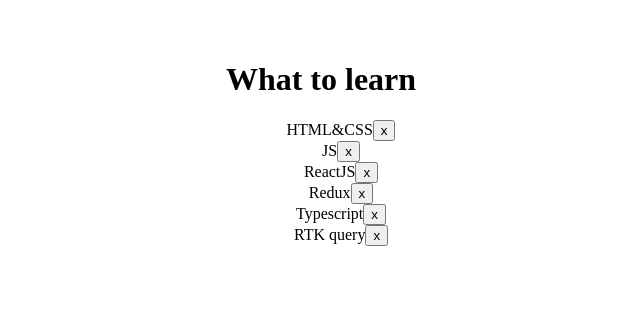
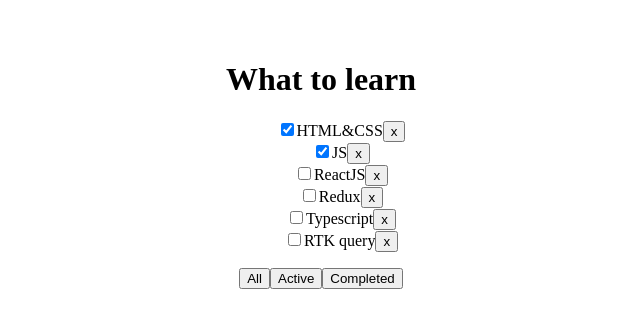
Before and after one commit to PizzerSpring/todolist, a React (Vite) app: page / in a window 1280 px wide. Shown: the top 328 px of the page, without its empty margins (319-959 px from the left). Built offline with nearby package versions, Linux system fonts and the light colour scheme.

Commit message:
Task filtering

```diff
--- a/src/App.tsx
+++ b/src/App.tsx
@@ -9,6 +9,8 @@
   isDone: boolean
 }
 
+export type FilterValuesType = 'all'| 'active' | 'completed'
+
 function App() {
   const [tasks, setTasks] = useState<TaskType[]>([
     { id: v1(), title: 'HTML&CSS', isDone: true },
@@ -17,17 +19,37 @@
     { id: v1(), title: 'Redux', isDone: false },
     { id: v1(), title: 'Typescript', isDone: false },
     { id: v1(), title: 'RTK query', isDone: false },
-  ])
+  ]);
+
+  const [filter, setFilter] = useState<FilterValuesType>('all');
+  console.log(filter)
+
+  let tasksForRender = tasks;
+
+  if(filter === 'active') {
+    tasksForRender = tasks.filter(t => !t.isDone);
+  }
+
+  if(filter === 'completed') {
+    tasksForRender = tasks.filter(t => t.isDone);
+  }
 
   const removeTask = (taskId: string) => {
     const filteredTasks = tasks.filter(t => t.id !== taskId);
     setTasks(filteredTasks);
   }
 
+  const filterTasks = (filter: FilterValuesType) => {
+    setFilter(filter);
+  }
+
 
   return (
     <>
-      <TodolistItem tasks={tasks} removeTask={removeTask}/>
+      <TodolistItem
+          tasks={tasksForRender}
+          removeTask={removeTask}
+          filterTasks={filterTasks}/>
     </>
   )
 }
--- a/src/TodolistItem.tsx
+++ b/src/TodolistItem.tsx
@@ -1,26 +1,30 @@
 import React from 'react';
-import {TaskType} from "./App.tsx";
+import {FilterValuesType, TaskType} from "./App.tsx";
 
 type TodolistItemType = {
     tasks: TaskType[]
     removeTask: (taskId: string) => void
+    filterTasks: (filter: FilterValuesType) => void
 }
 
-export const TodolistItem = ({tasks, removeTask}: TodolistItemType) => {
+export const TodolistItem = ({tasks, removeTask,filterTasks}: TodolistItemType) => {
     return (
         <div>
             <h1>What to learn</h1>
             <ul>
                 {tasks.map(t => {
                     return <li key={t.id}>
+                        <input type="checkbox" checked={t.isDone}/>
                         <span>{t.title}</span>
-                        <span>{t.isDone}</span>
                         <button onClick={() => {
                             removeTask(t.id);
                         }}>x</button>
                     </li>
                 })}
             </ul>
+            <button onClick={() => {filterTasks('all')} }>All</button>
+            <button onClick={() => {filterTasks('active')} }>Active</button>
+            <button onClick={() => {filterTasks('completed')} }>Completed</button>
         </div>
     );
 };
```
